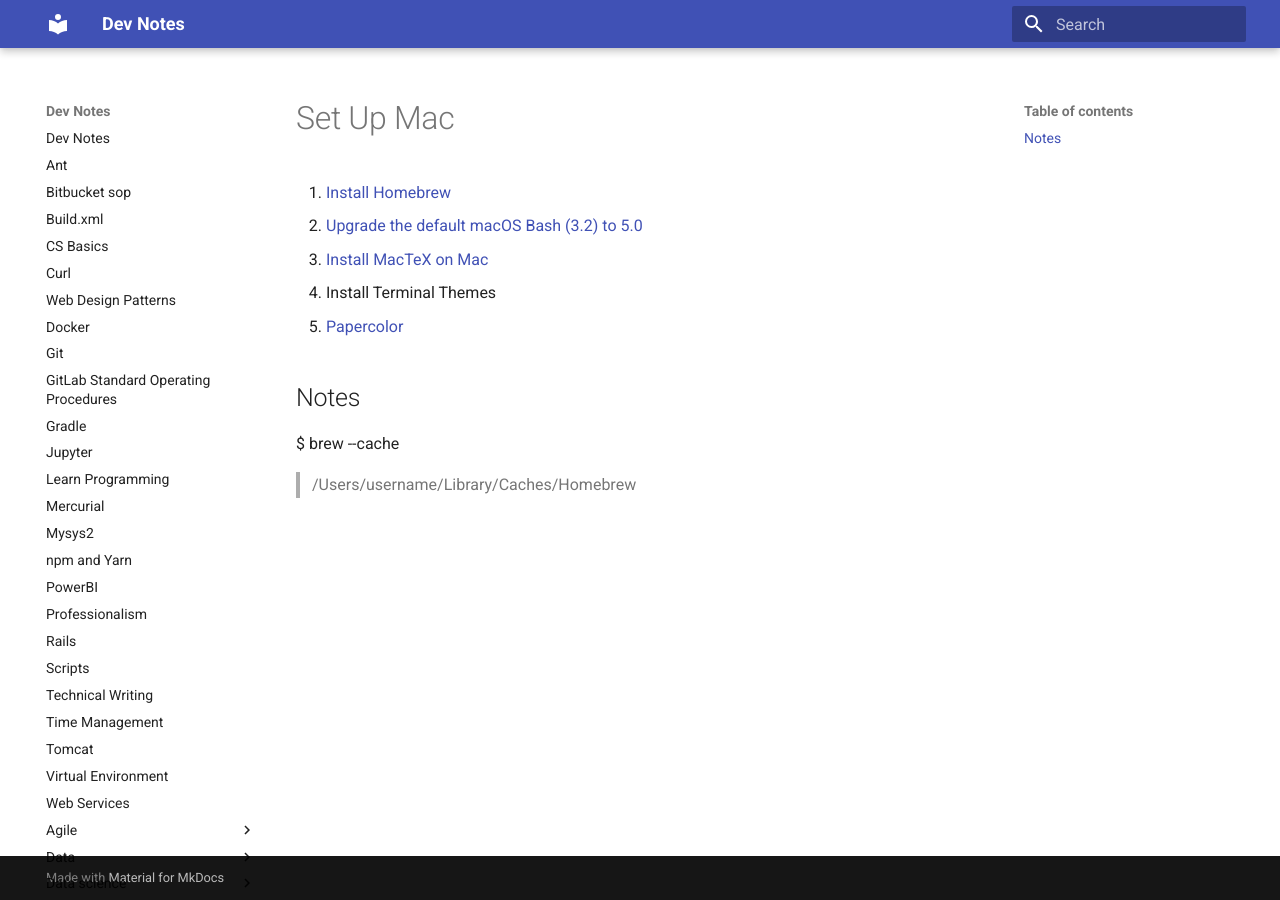
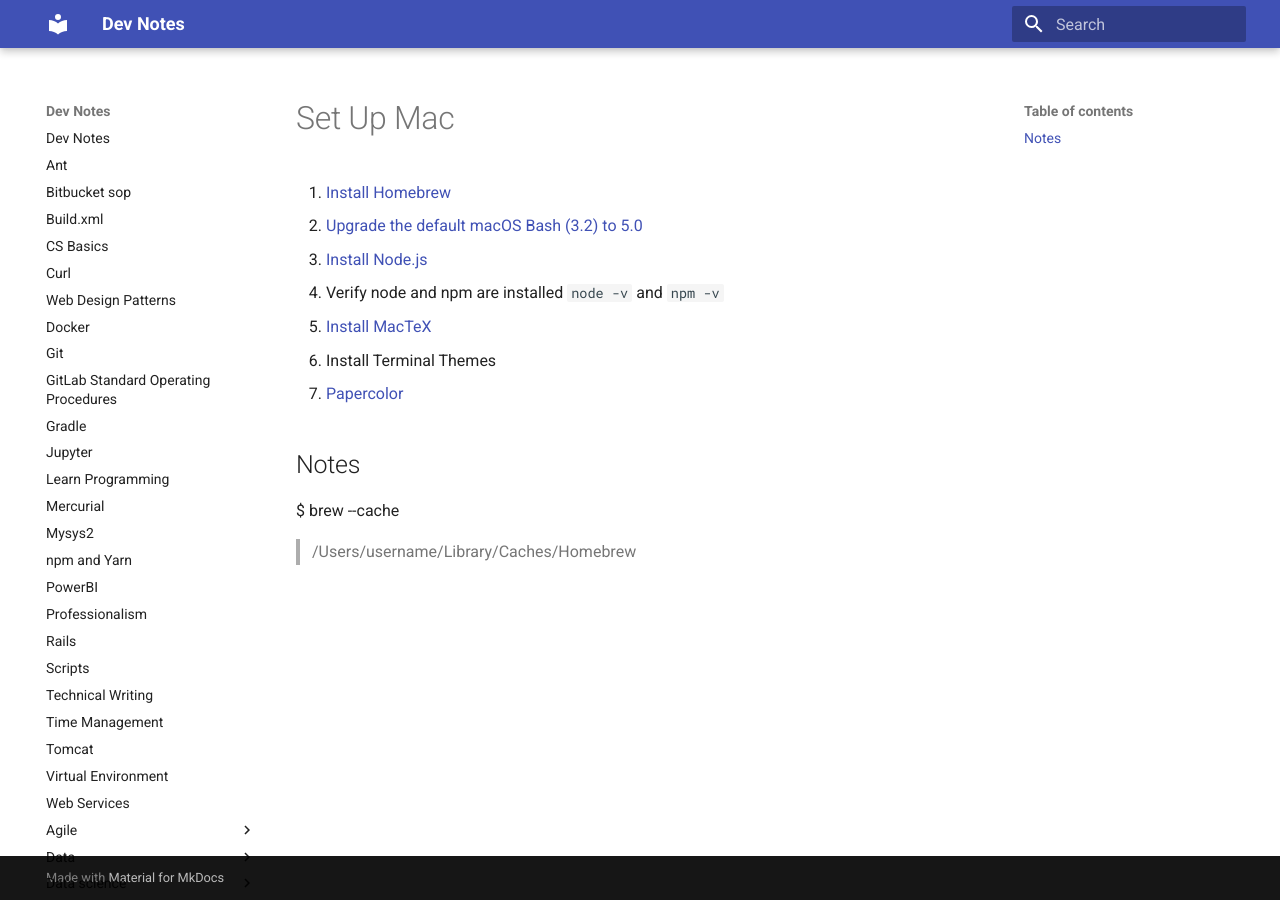
Before and after one commit to shylaclark/dev-notes, an MkDocs documentation site: the page built from docs/new-work-env/mac-only.md, in a window 1280 px wide. Built offline with MkDocs 1.6.1 and Material for MkDocs 9.7.7, drawn with Linux system fonts in a browser that asks for light colours.

Commit message:
Update mac-only.md

```diff
--- a/docs/new-work-env/mac-only.md
+++ b/docs/new-work-env/mac-only.md
@@ -2,8 +2,10 @@
 
 1. [Install Homebrew](https://brew.sh/)
 2. [Upgrade the default macOS Bash (3.2) to 5.0](https://itnext.io/upgrading-bash-on-macos-7138bd1066ba)
-3. [Install MacTeX on Mac](https://tug.org/mactex/)
-4. Install Terminal Themes
+3. [Install Node.js](https://nodejs.org/en/download/)
+4. Verify node and npm are installed `node -v` and `npm -v`
+5. [Install MacTeX](https://tug.org/mactex/)
+6. Install Terminal Themes
   * [Papercolor](https://github.com/tomotargz/papercolor-terminal-app)
 
 
```
